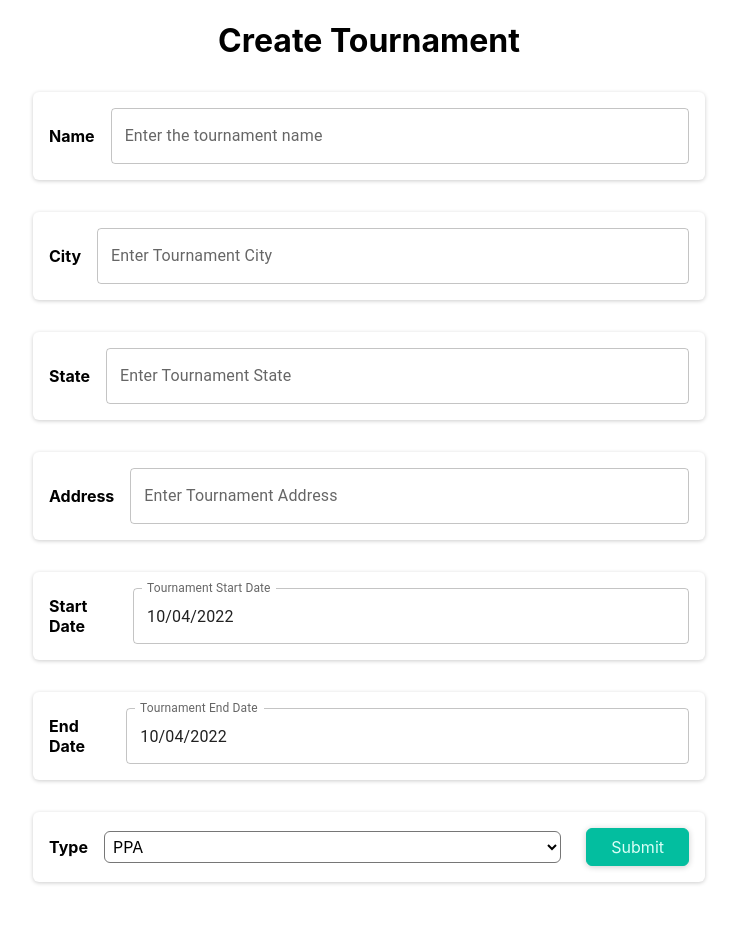
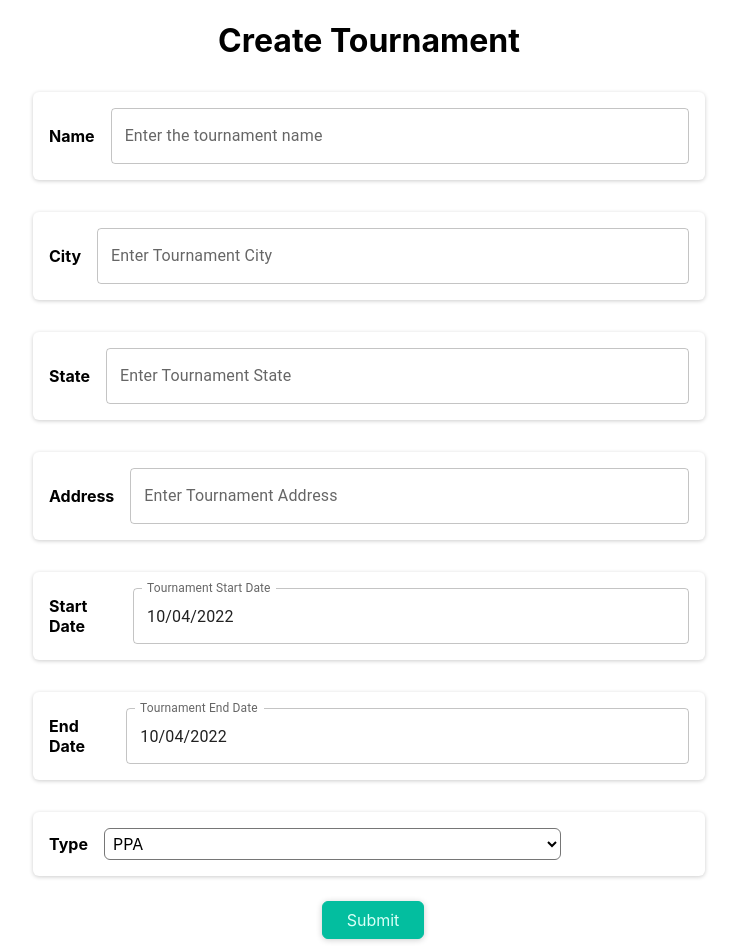
Before and after one commit to kristinhargrove/pbt-reviews, a Next.js app: page /createTournament in a window 1280 px wide. Shown: the whole page, without its empty margins (271-1008 px from the left). Before the commit the page ends 908 px from the top, so only its background shows below. Built offline with nearby package versions, Linux system fonts and the light colour scheme.

Commit message:
fixed formatting on the submit button

```diff
--- a/pages/createTournament.js
+++ b/pages/createTournament.js
@@ -30,6 +30,11 @@ export default function createTournamentForm(props) {
 
   async function submitHandler() {
     console.log("got in here");
+    console.log("Krissy boo");
+  }
+
+  async function handleClick() {
+    console.log("Submit form and make api call");
     console.log("Krissy boo");
   }
 
@@ -154,6 +159,7 @@ export default function createTournamentForm(props) {
           </LocalizationProvider>
         </Control>
       </StyledFormElement>
+
       <StyledFormElement>
         <Control>
           <ControlLabel>End Date</ControlLabel>
@@ -181,10 +187,11 @@ export default function createTournamentForm(props) {
             </ControlSelect>
           </Control>
         </Controls>
-        <FormButton>Submit</FormButton>
       </StyledFormElement>
 
-      <br />
+      <SubmitButtonContainer>
+        <FormButton onClick={handleClick}>Submit</FormButton>
+      </SubmitButtonContainer>
     </Fragment>
   );
 }
@@ -194,3 +201,10 @@ const Title = styled.h1`
     Ubuntu, Cantarell, Fira Sans, Droid Sans, Helvetica Neue, sans-serif;
   text-align: center;
 `;
+
+const SubmitButtonContainer = styled.div`
+  text-align: center;
+  font-family: -apple-system, BlinkMacSystemFont, Segoe UI, Roboto, Oxygen,
+    Ubuntu, Cantarell, Fira Sans, Droid Sans, Helvetica Neue, sans-serif;
+  margin-top: 25px;
+`;
```
